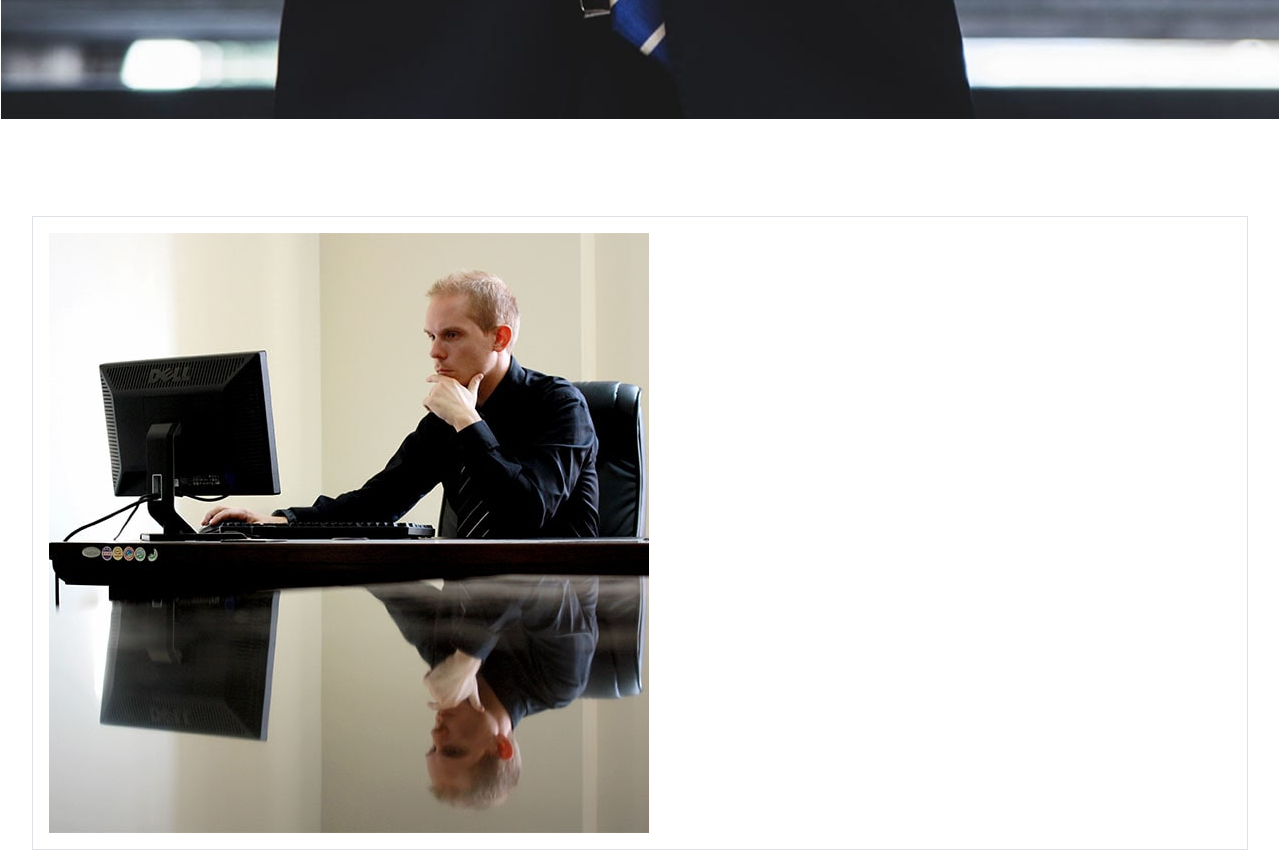
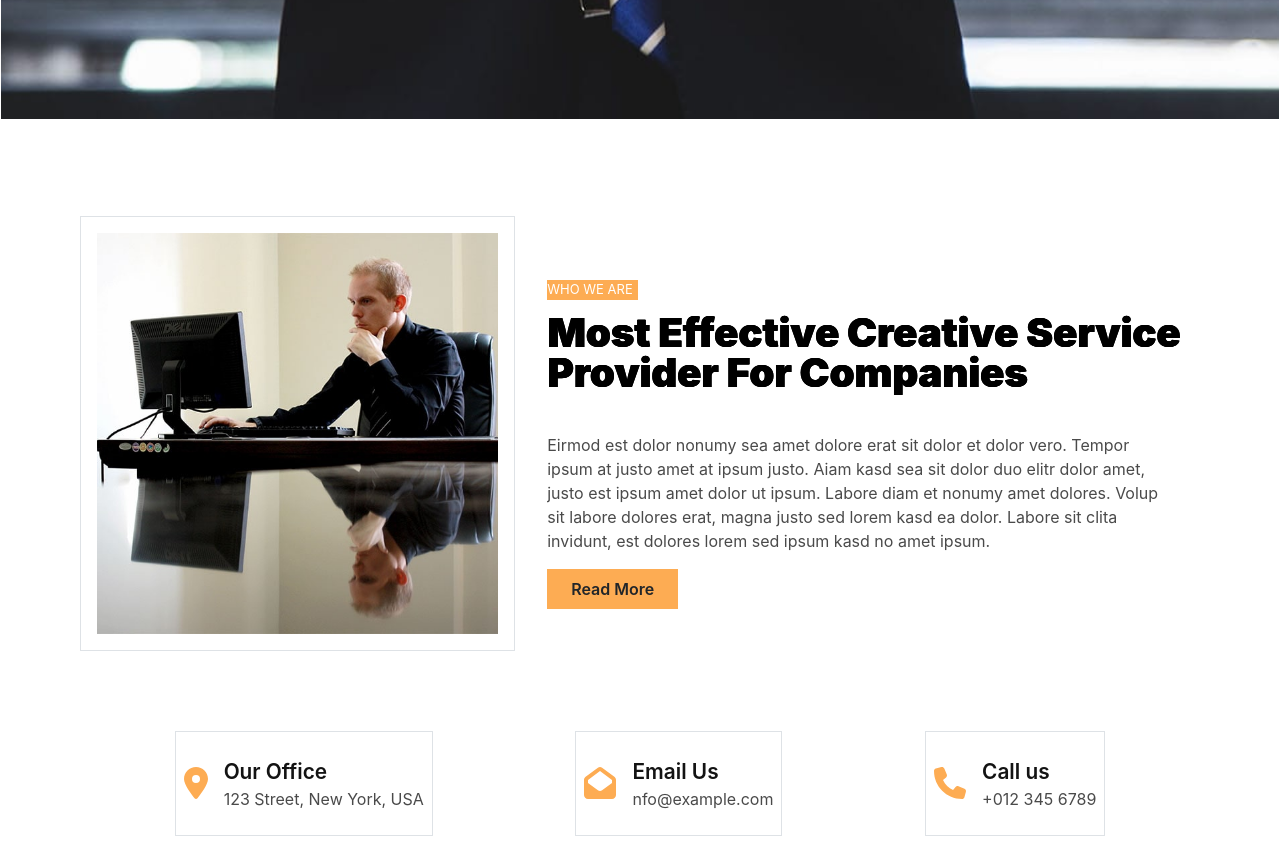
Before and after one commit to BLADEHEDA/Dotcom-Creative-Multipage-Page-App, a React (Create React App) app: page / in a window 1280 px wide. Shown: the part 680-1531 px from the top of the page. Built offline with nearby package versions, Linux system fonts and the light colour scheme.

Commit message:
changes doen

```diff
--- a/src/Components/Home/Home.css
+++ b/src/Components/Home/Home.css
@@ -169,4 +169,8 @@
   margin-bottom: 1em;
   margin-right: 10em;
 }
+.provider-head{
+  text-shadow: 0.75px 0px, 0.75px 0px, 0px 0px;
 }
+
+}
--- a/src/Components/Home/Mainbar.jsx
+++ b/src/Components/Home/Mainbar.jsx
@@ -56,7 +56,7 @@ const presentColor2= color2?"light":"white";
 <div className="mainbar-right" >
 <h1 className="main-name text-white text-[1em] mb-2 font-[400] md:font-[300]
 md:text-[1.25em] lg:text-[1.3em] ">CREATIVE AGENCY</h1>
-<div className='mainbar-prop-div w-[95%] md:w-full lg:w-[80%]'> <MainbarProp title={Data[index].text} /></div>
+<div className='mainbar-prop-div w-full md:w-[95%]  lg:w-[80%]'> <MainbarProp title={Data[index].text} /></div>
 
 <div className="mainbar-btn md:mt-[1em] "> <Button style={{marginTop:"1em"}} name="Learn More "/>  </div>
 </div>
--- a/src/Components/Home/Provider.jsx
+++ b/src/Components/Home/Provider.jsx
@@ -5,20 +5,22 @@ import "./Home.css"
 
 const Provider = () => {
   return (
-    <main className='Provider mx-[2em] mb-[2em]  '>
-      <section className="provide-div-">
+    <main className='Provider mx-[2em] mb-[2em] md:block lg:flex mx-[5em] '>
 
+      <section className="provide-div lg:flex-[40%] mr-[1em] ">
       <div className="image-div mt-[6em] p-[1em] mb-[3em]">
          <img src={about} alt="about-img" className="img-content" /> </div>
-         </section>
-         <section className="provide-div-">
+       </section>
+
+         <section className="provide-div lg:flex-[60%] ml-[1em] mt-[10em] ">
          <p className="prov-content bg-[#FDAC53] text-[#fff] text-[15px] w-[7em] mb-[1em]
-         md:text-[13px]">WHO WE ARE</p>
+         md:text-[13px] ">WHO WE ARE</p>
          <h1 className="provider-head text-[1.7rem] mb-[1em]  font-[900] leading-7
          md:text-[2.1rem] leading-10 mb-[0.4em] font-[900]
+         lg:text-[2.5em] leading-[1em]
          ">
             Most Effective Creative Service Provider For Companies</h1>
-      <div className="provider-content leading-6">Eirmod est dolor nonumy sea amet dolore erat sit dolor
+      <div className="provider-content leading-6 text-[#4A4A4A] lg:mr-[1.5em] ">Eirmod est dolor nonumy sea amet dolore erat sit dolor
        et dolor vero. Tempor ipsum at justo amet at ipsum justo. Aiam kasd sea sit dolor
         duo elitr dolor amet, justo est ipsum amet dolor ut ipsum. Labore diam et nonumy
         amet dolores. Volup sit labore dolores erat, magna justo sed lorem kasd ea dolor. Labore
```
